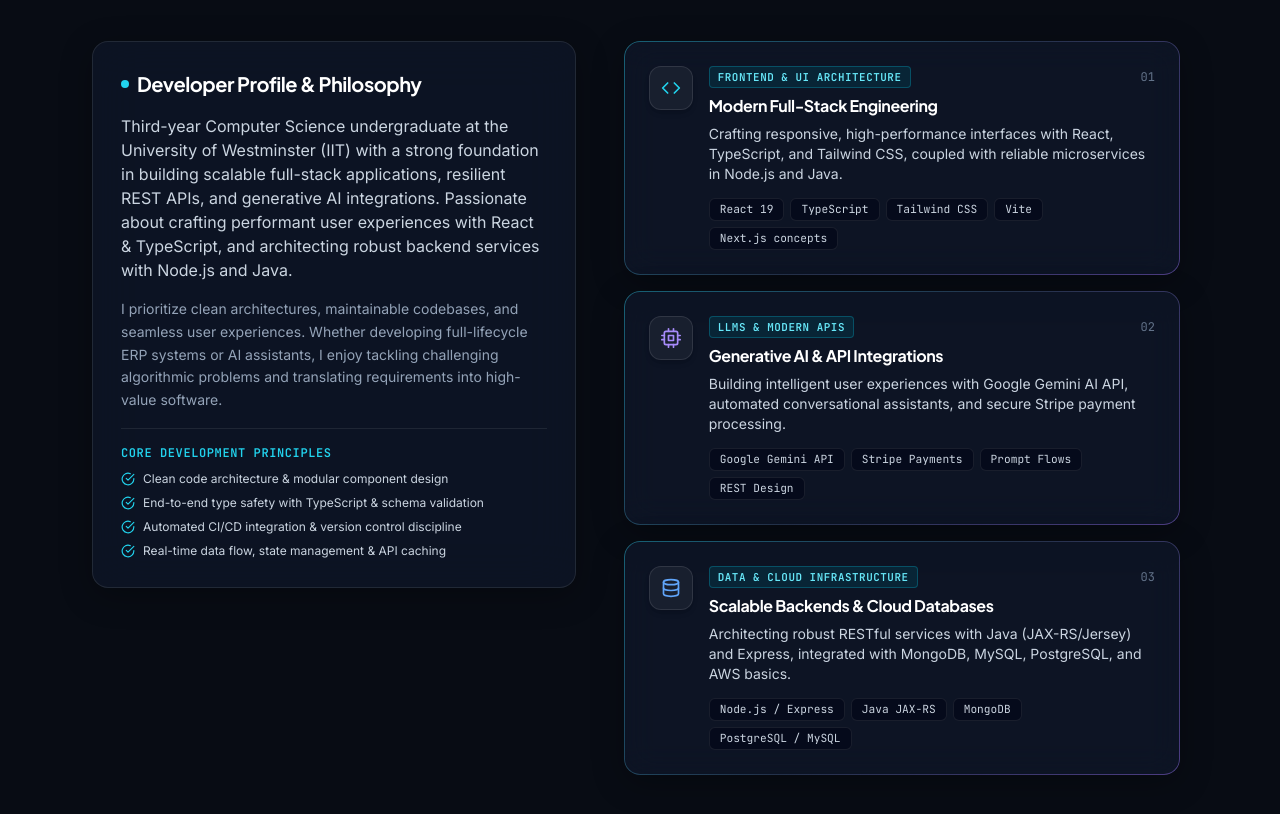
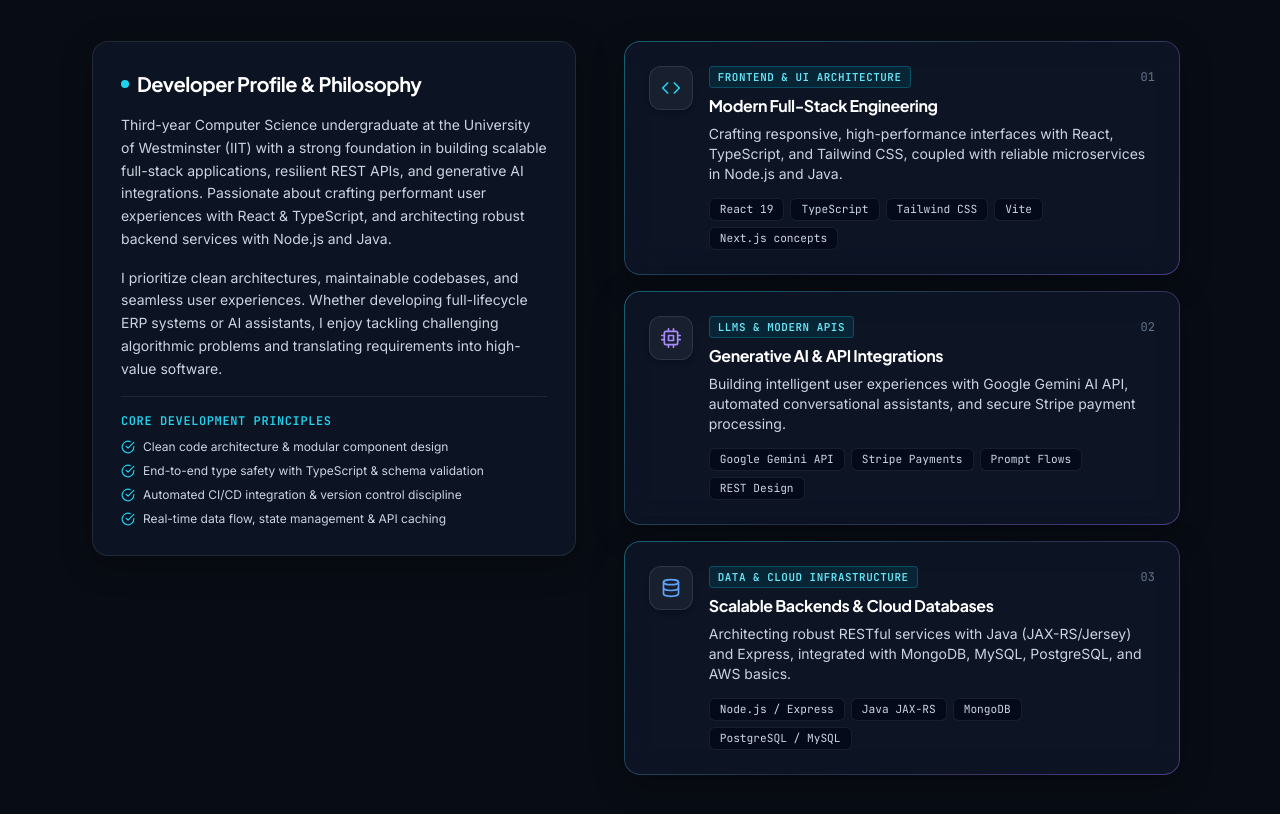
Before and after one commit to PamudithaSilva/My-Portfolio-Pamuditha, a React (Vite) app: page / in a window 1280 px wide. Shown: the part 1152-1966 px from the top of the page. Built offline with nearby package versions, Linux system fonts and the light colour scheme; the HTML template or start-up script is replaced by a standard one.

Commit message:
feat: add About and Contact components for portfolio

```diff
--- a/src/components/About.tsx
+++ b/src/components/About.tsx
@@ -70,10 +70,10 @@ export default function About() {
               <span className="h-2 w-2 rounded-full bg-cyan-400" />
               Developer Profile &amp; Philosophy
             </h3>
-            <p className="text-sm sm:text-base leading-relaxed text-slate-300">
+            <p className="text-sm leading-relaxed text-slate-300">
               {profile.about}
             </p>
-            <p className="text-sm leading-relaxed text-slate-400">
+            <p className="text-sm leading-relaxed text-slate-300">
               I prioritize clean architectures, maintainable codebases, and seamless user experiences. Whether developing full-lifecycle ERP systems or AI assistants, I enjoy tackling challenging algorithmic problems and translating requirements into high-value software.
             </p>
 
```
